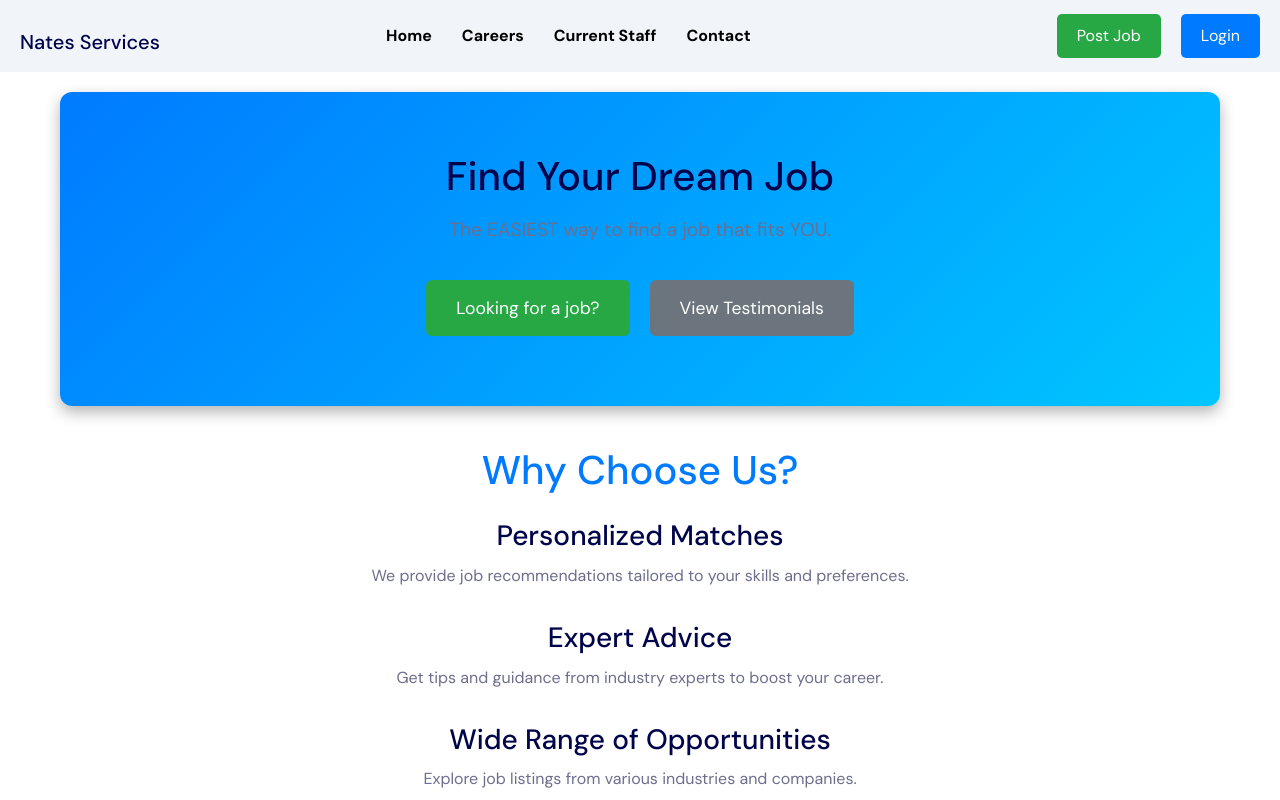
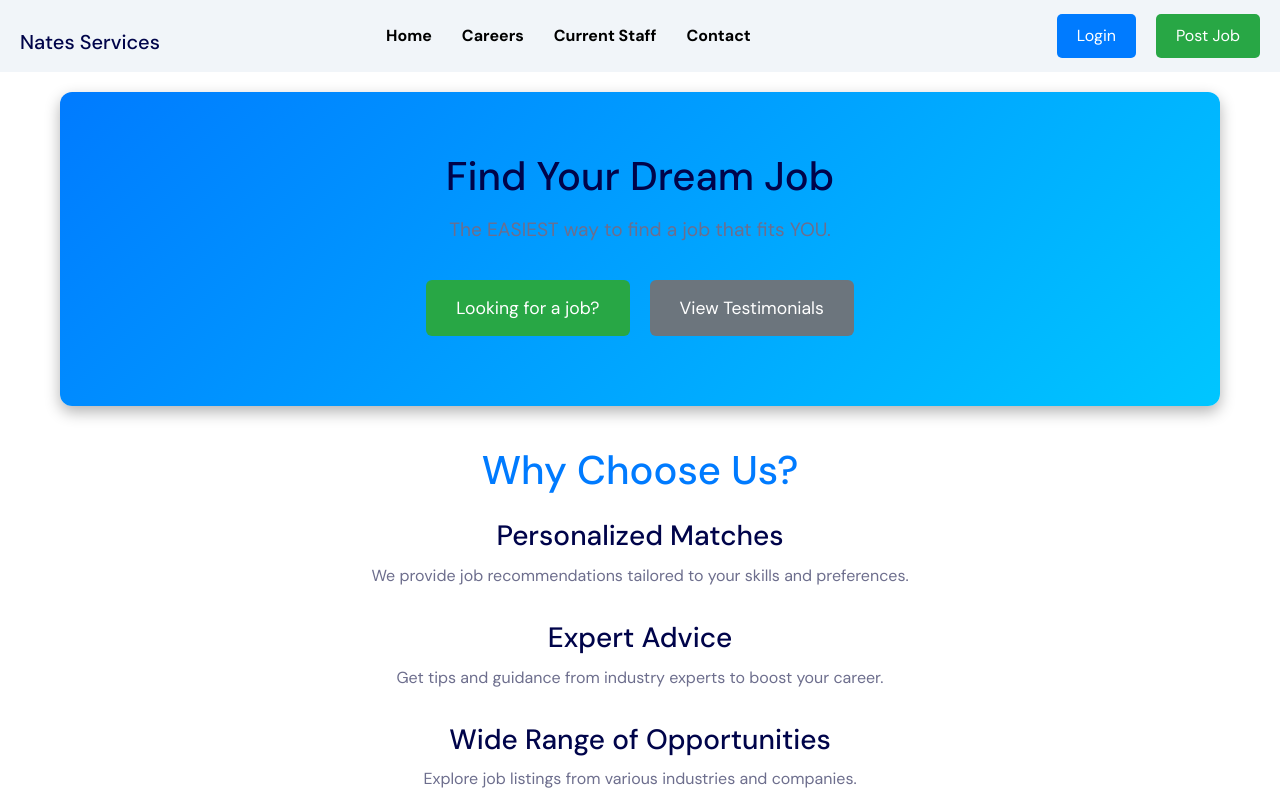
Before and after one commit to NatesHonor/careers.natemarcellus.com, a React (Create React App) app: page / in a window 1280 px wide. Shown: the top 800 px of the page. Built offline with nearby package versions, Linux system fonts and the light colour scheme.

Commit message:
Added js-cookie

```diff
--- a/package.json
+++ b/package.json
@@ -8,6 +8,7 @@
     "@testing-library/react": "^13.4.0",
     "@testing-library/user-event": "^13.5.0",
     "careers.natemarcellus.com": "file:",
+    "js-cookie": "^3.0.5",
     "react": "^18.3.1",
     "react-dom": "^18.3.1",
     "react-icons": "^5.3.0",
--- a/src/components/Header.js
+++ b/src/components/Header.js
@@ -1,5 +1,6 @@
-import React, { useState } from 'react';
+import React, { useState, useEffect } from 'react';
 import { Link } from 'react-router-dom';
+import Cookies from 'js-cookie'; // Importing js-cookie
 import './Header.css';
 import categories from '../components/Categories';
 
@@ -20,6 +21,14 @@ const Header = () => {
     const [isPosting, setIsPosting] = useState(false);
     const [postError, setPostError] = useState(null);
     const [showPostForm, setShowPostForm] = useState(false);
+    const [username, setUsername] = useState('');
+
+    useEffect(() => {
+        const storedUsername = Cookies.get('username');
+        if (storedUsername) {
+            setUsername(storedUsername);
+        }
+    }, []);
 
     const handleInputChange = (e) => {
         const { name, value, type, checked } = e.target;
@@ -125,12 +134,17 @@ const Header = () => {
                 </ul>
             </nav>
             <div className="header-right">
+                {username ? (
+                    <span>Hello, {username}</span> // Greet the user if they are logged in
+                ) : (
+                    <button className="login-button" onClick={handleLoginClick}>Login</button>
+                )}
                 <button className="post-button" onClick={togglePostForm}>Post Job</button>
-                <button className="login-button" onClick={handleLoginClick}>Login</button>
             </div>
             {showPostForm && (
                 <form className="post-job-form" onSubmit={handleSubmit}>
                     <h2>Post a New Job</h2>
+                    {/* Form fields */}
                     <label>
                         Job Title:
                         <input
@@ -196,7 +210,7 @@ const Header = () => {
                             name="positions"
                             value={newJob.positions}
                             onChange={handlePositionChange}
-                            min="1" // Ensure positions cannot be lower than 1
+                            min="1"
                             required
                         />
                     </label>
```
Also changed, not shown: 1 other file (tests, documents, lock files or other folders).
